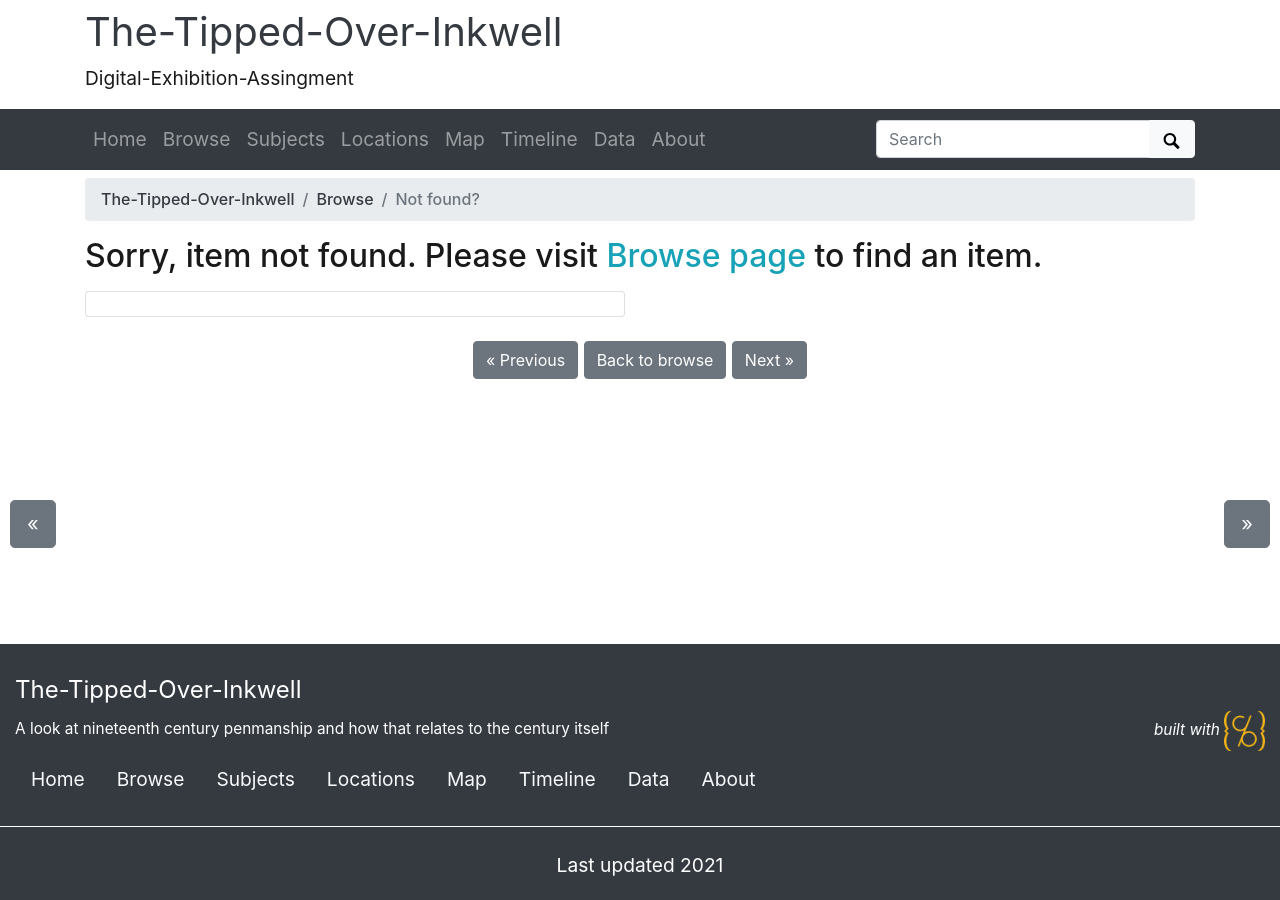
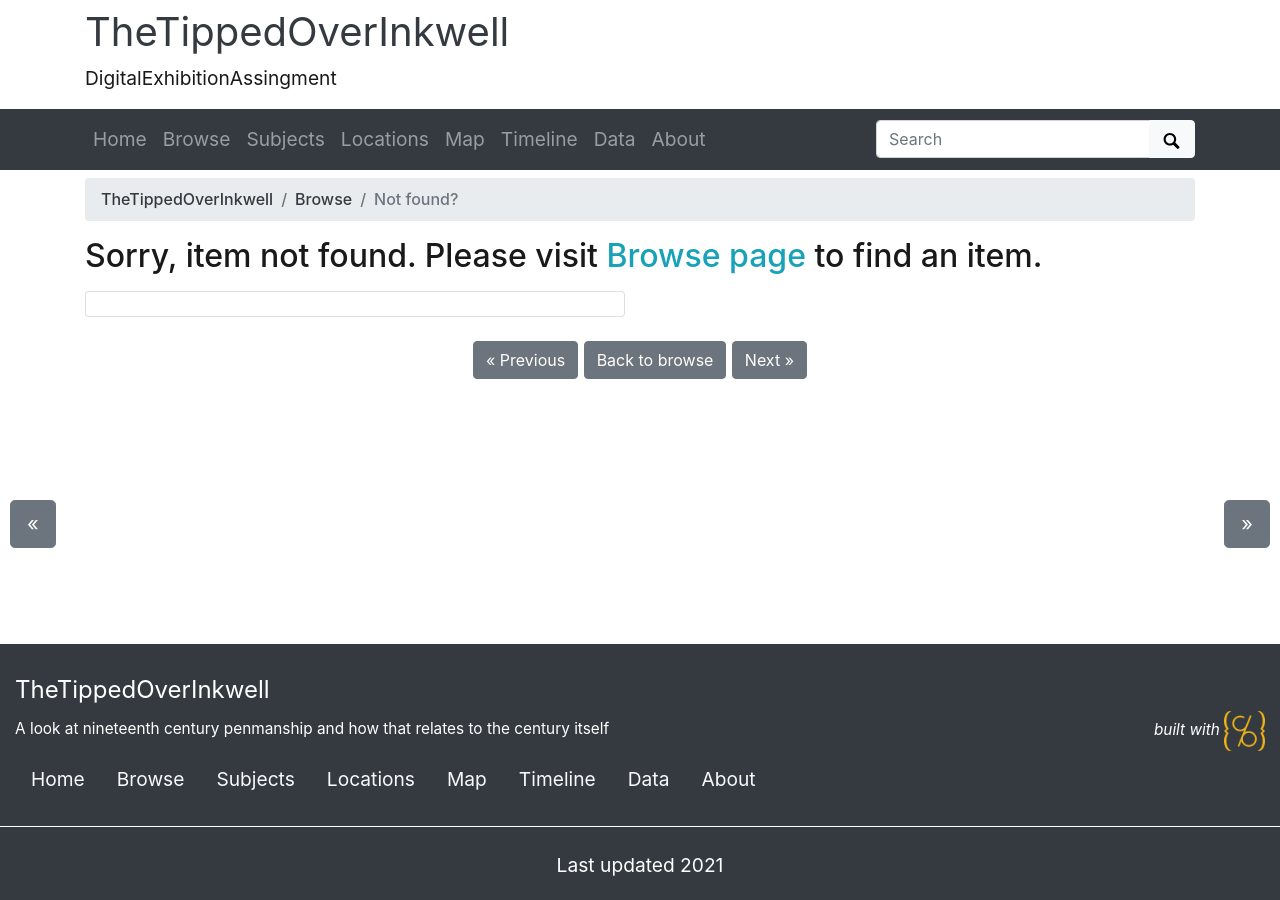
Before and after one commit to rs18bl/The-Tipped-Over-Inkwell, a Jekyll site: the page built from pages/item.md, in a window 1280 px wide. Built offline with Jekyll 4.4.1, drawn with Linux system fonts in a browser that asks for light colours.

Commit message:
Update _config.yml

```diff
--- a/_config.yml
+++ b/_config.yml
@@ -14,20 +14,20 @@ url: rs18bl.github.io
 # on GitHub Pages it is your github repository's name prefixed with a /
 baseurl: /the-tipped-over-inkwell
 # location of code, the full url to your github repository
-source-code: http://rs18bl.github.io/the-tipped-over-inkwell
+source-code: https://rs18bl.github.io/the-tipped-over-inkwell/
 
 ##########
 # SITE SETTINGS
 #
 # title of site appears in banner
-title: The-Tipped-Over-Inkwell
+title: TheTippedOverInkwell
 # tagline, a short phrase that will appear throughout the site in the top banner
-tagline: Digital-Exhibition-Assingment
+tagline: DigitalExhibitionAssingment
 # description appears in meta tags and other locations
 # this description might appear in search result lists, keep around 160 characters max
 description: "A look at nineteenth century penmanship and how that relates to the century itself"
 # creator of the digital collection, to appear in meta tags; we typically use our GitHub usernames but feel free to just use your name
-author: Rachel-Stangl
+author: RachelStangl
 
 ##########
 # COLLECTION SETTINGS
```
